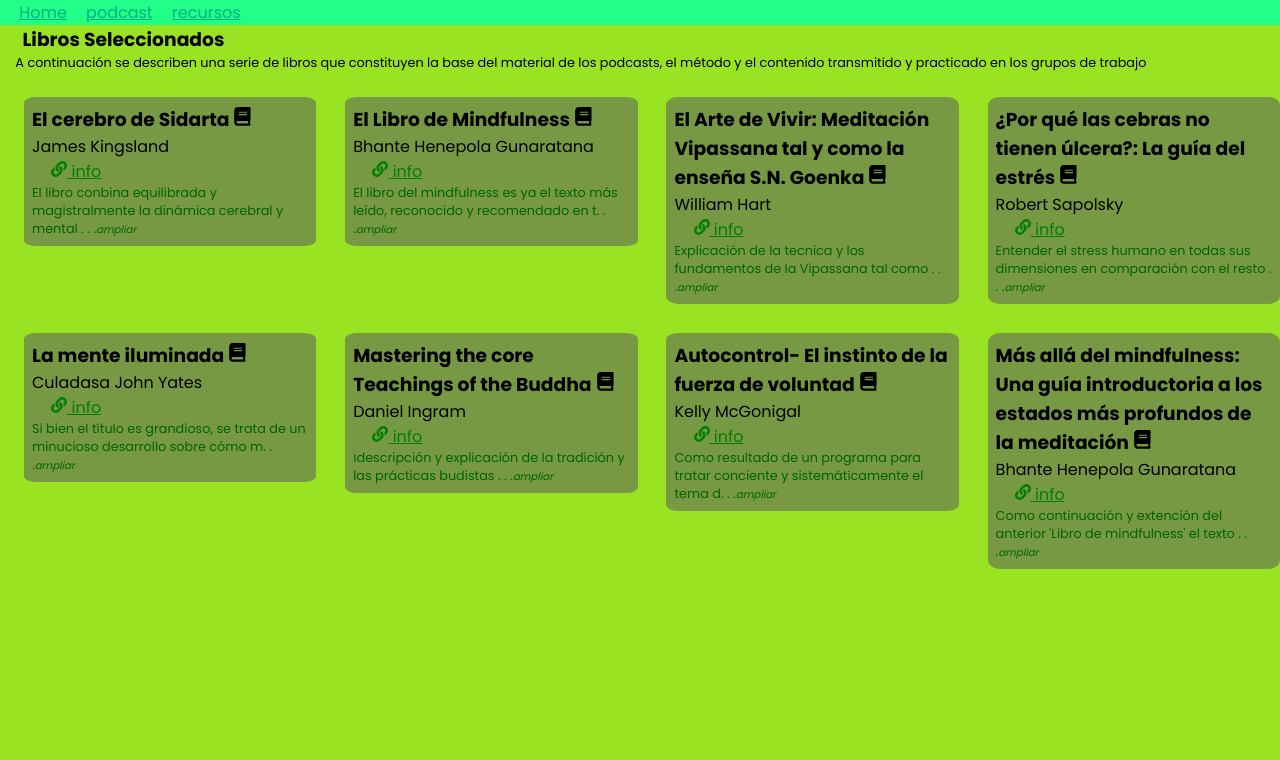
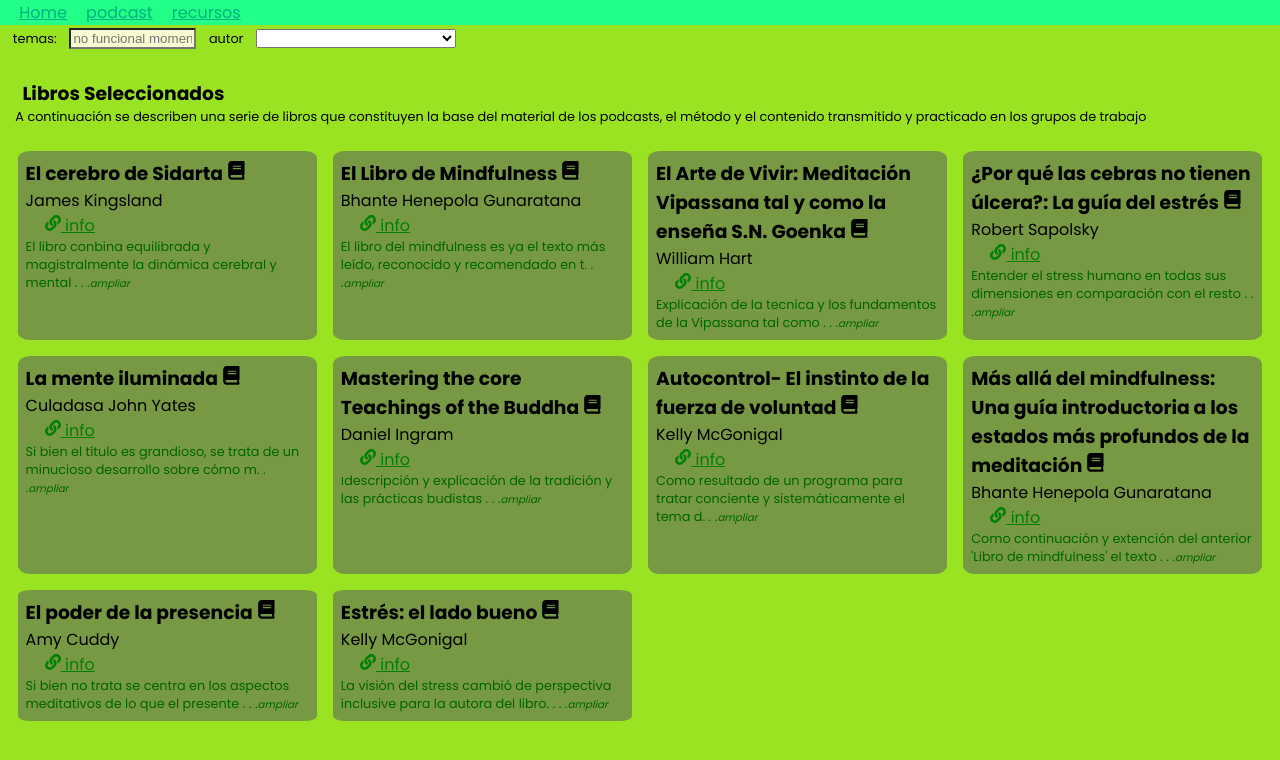
Before and after one commit to chezydan/contemplativa, a React (Create React App) app: page /#/books in a window 1280 px wide. Shown: the top 760 px of the page. Built offline with nearby package versions, Linux system fonts and the light colour scheme.

Commit message:
author search

```diff
--- a/src/App.scss
+++ b/src/App.scss
@@ -129,6 +129,7 @@ body{
 
  .nav-search{
     height:70px;
+    display:inline;
 
  }
 
@@ -139,6 +140,7 @@ body{
  .inpSearch{
   width:9.5em;
   background-color:lightgoldenrodyellow;
+  margin-bottom:30px;
  }
 
  .spanTheme{
@@ -165,12 +167,23 @@ body{
 
 
  .books-container{
-  margin-left:1.5em;
+  margin-left:1.1em;
+  margin-right:1.1em;
  display: grid;
  gap:1.8em;
  grid-template-columns: repeat(auto-fill, minmax(250px, 1fr));
 
  }
+
+.books-container{
+  display: grid;
+  grid-auto-flow: dense;
+  grid-gap: 1em;
+  //grid-template-columns: repeat(3, 250px);
+  grid-template-columns: repeat(auto-fill, minmax(250px, 1fr));
+//  grid-template-rows: repeat(3, 1fr);
+margin-bottom:1.5em;
+}
 
  .book{
 
@@ -185,6 +198,12 @@ body{
  .book .temas{
   color : darkgreen;
  }
+
+/*.book-title{
+  height:4.8em;
+  align-content: center;
+}
+*/
 
  .title{
     padding-left:1.2em;
@@ -231,8 +250,8 @@ body{
  }
 
  .input-timer{
-  display: flex;
-  background-color: aqua;
+
+  background-color: rgb(57, 194, 64);
   margin-left:auto;
   margin-right:auto;
   width:2.5em;
@@ -246,7 +265,7 @@ body{
 
  .input-timer-div{
 
-
+  display:flex;
   background-color: aqua;
   margin-left:auto;
 
@@ -254,13 +273,16 @@ body{
  }
  form{
   display:block;
-  align-items: center;
+//  align-items: center;
+margin-left:auto;
+margin-right: auto;
+width:200wv;
  }
 
 
  .lblTimer{
-  padding-left:430px;
-  margin: left 100px;
+ // padding-left:430px;
+  margin: left auto;
   margin-right:auto;
   width:10rem;
 
@@ -268,12 +290,12 @@ body{
  }
 
 .timerSet{
-
+  font-size:5vmax;
   margin-left :auto;
   margin-right:auto;
     background-color:#11Ae40;
     border:solid;
-   width: 100px;
+   width: 15vw;
     color:yellowgreen;
     border-radius: 15%;
     text-align:  center;
@@ -286,10 +308,26 @@ body{
  }
 
 .presets{
+
   display:flex;
   margin-left :auto;
   margin-right:auto;
-width:400px;
+  width:70vmax;
   align-items:center;
 color:green;
 }
+
+.link-res{
+  font-size: 1.9vmax;
+  //font-size: 2.3vmin;
+
+}
+
+.btn-timer{
+  font-size:2.5vmax;
+  height:8vmax;
+}
+
+select{
+  width: 15em;
+}
--- a/src/components/Book.js
+++ b/src/components/Book.js
@@ -8,7 +8,8 @@ function Book({itm}) {
 
        return (
 <div className='book' key= {id} >
-                <h3>{title} <FaBook /></h3>
+                <div className='book-title'>
+                <h3>{title} <FaBook /></h3>   </div>
                 <p>{author}</p>
                 {url!==""&& <a href={url} target='blank'><FaLink /> info</a>  }
 
--- /dev/null
+++ b/src/components/SearchBook.js
@@ -0,0 +1,32 @@
+import React , {useState} from 'react'
+
+
+function SearchBook({authors, propTargetAuthor, handleTargetAuthor }) {
+
+const authorsof =['Mozart', 'Sibelius', 'Brahms']
+const newAuthors= [... new Set ( authors) ]
+
+  return (
+    <div className='nav-search'>
+    {console.log(authors, newAuthors)}
+        <label htmlFor='podcastSearch' className='lblSearch' > temas:</label>
+        <input type="text" className='inpSearch'
+        id='bookSearch'
+        placeholder='no funcional momentaneamente'
+       // value={targetText}
+      //  onChange={(event)=>handleSearch(event.target.value)}/>
+/>
+        <label className='lblSearch' >autor</label>
+<select
+onChange={(e)=> handleTargetAuthor(e.target.value)}>
+    {authors.map( (author)=>{
+        return(
+          <option value={author} > {author} </option> )    }//callback
+      ) }
+      </select>
+    </div>
+  )
+}
+
+
+export default SearchBook
--- a/src/data/biblioData.js
+++ b/src/data/biblioData.js
@@ -81,7 +81,33 @@ export const books=[
                                     tradición meditativa según el budismo y todo lo concerniente a los aspectos metodológicos.  "   ,
                                    temas: "Mindfulness práctica tradición" ,
                                     lang: "castellano trad de 'Beyond Mindfulness in Plain English"},
+
+             { id :9,
+                                   title :"El poder de la presencia",
+                                       author:"Amy Cuddy",
+                                        url :"https://www.amazon.com/-/es/Amy-Cuddy/dp/8479539534" ,
+                                        img:'',
+              desc : "Si bien no trata se centra en los aspectos meditativos de lo que el presente \
+              implica, es un texto revelador sobre el significado de cómo estar en el tiempo presente en tiempo y postura \
+              transforma la experiencia individual a nivel emocional, cognitivo y conductual"  ,
+                                         temas: "presente postura mindfulness" ,
+                                        lang: "castellano trad de 'Presence' "},
+
+       { id :10,
+                 title :"Estrés: el lado bueno",
+                 author:"Kelly McGonigal",
+                            url :"https://www.amazon.com/Estr%C3%A9s-estr%C3%A9s-puedes-volverte-Spanish/dp/6077359432" ,
+                                img:'',
+                       desc : "La visión del stress cambió de perspectiva inclusive para la autora del libro. \
+                       por medio de clarificación de valores, conciencia del cuerpo y otros recursos se da esta invitación al cambio \
+                       "  ,
+                              temas: "stress mindfulness modelos_mentales" ,
+                          lang: "castellano, trad de 'The Upside of Stress' " },
+
+
+
 ]
+
 
 
 
--- a/src/data/podcastData.js
+++ b/src/data/podcastData.js
@@ -127,6 +127,21 @@ desc : "En un nuevo episodio metodológico con ayudas para apoyar la práctica m
 Esta práctica nos reubica y nos ayuda a anclarnos o reanclarnos en el proceso de respiración en cuyas sensaciones estamos atendiendo y en realidad como microcosmos de toda acción a la que queremos obser var en su substrato material, en sus aspectos no relacionados con el contenido "  ,
  temas: "método práctica " },
 
+ { id :17,
+  title :"El punto en la linea temporal: el presente de momento a momento",
+  link :"https://open.spotify.com/episode/5jFBYacBgxWmCdcxGELTpE" ,
+  desc : "Empezando a mostrar cómo se juega el presente en nuestra experiencia.\
+  La dificultad de poder contemplar en el presente ante la constante influencia de los pensamientos apremientes. \
+  Su relación con el sufrimiento   La inmediatez del momento presente y de cómo la práctica meditativa se lleva por sobre todas las cosas de momento  a momento. \
+    "  ,
+   temas: "presente práctica " },
+
+   { id :18,
+    title :"Del Sindrome de Intolerancia al Presente al Momento Presente",
+    link :"https://open.spotify.com/episode/6GWz8dCC8TtqcxAu7EvFAP" ,
+    desc : "Entendiendo porqué el presente es un obstaculo. Lo vamos a entender por el conocimiento de como funciona la mente y por nuestra experiencia misma.\    Se nos hace difícil la experiencia de momento a momento parecemos padecer de un Sindrome de Intolerancia al Presente.\\   De cuáles son las llaves para salir de la evitación de la experiencia presente y \
+    cuál es el camino para involucrarse hacia el cambio-"  ,
+     temas: "presente" },
 
 ]
 
--- a/src/pages/Books.js
+++ b/src/pages/Books.js
@@ -1,13 +1,18 @@
 
-import React from 'react'
+import React ,{useState} from 'react'
 import {books} from '../data/biblioData'
 import Book from '../components/Book'
-
+import SearchBook from '../components/SearchBook';
 function Books() {
 
+const [targetAuthor, setTargetAuthor]=useState(' ')
 const allBooks = books;
+const authors = [" ",... new Set ( allBooks.map(book=>book.author)   ) ]
+
   return (<>
-
+    <SearchBook authors={(authors)}
+    handleTargetAuthor={setTargetAuthor}
+    propTargetAuthor={targetAuthor}/>
       <h3 className='title'>Libros Seleccionados</h3>
       <p className='explanation'> A continuación se describen una serie de libros que constituyen la base del material
         de los podcasts, el método y el contenido transmitido y practicado en los grupos de trabajo </p>
@@ -15,10 +20,11 @@ const allBooks = books;
 
        <div className='books-container'>
     {allBooks.map( (itm)=>{
-      return( <div>
-    <Book  itm={itm}  />
+      return( <>
+        {itm.author===targetAuthor && <Book  itm={itm}     />  }
+        {targetAuthor===" " && <Book  itm={itm}     />  }
 
-    </div>  )
+    </>  )
   } ) }
   </div>
     </>
--- a/src/pages/Resources.js
+++ b/src/pages/Resources.js
@@ -5,9 +5,10 @@ const Resources = () => {
       <section className='section'>
         <h3 className='title'> Recursos</h3>
         <p>
-        <Link  to="/books" >  <FaBook /> Libros</Link>  </p><p>
-       <Link to="/downloads" ><FaDownload /> Material para descargar</Link>  </p><p>
-       <Link to='/timer' target='-blank'> {<FaHourglass/>}Cronómetro para Meditación </Link> </p>
+        <Link  to="/books" className='link-res'>  <FaBook /> Libros</Link>  </p><p>
+       <Link to="/downloads" className='link-res'><FaDownload /> Material para descargar</Link>  </p><p>
+       <Link to='/timer' className='link-res' target='-blank'> {<FaHourglass/>}Cronómetro para Meditación </Link>
+       </p>
 
        <p> ideas</p>
         <p>otras ideas  </p>
--- a/src/pages/Timer.js
+++ b/src/pages/Timer.js
@@ -64,11 +64,10 @@ function TimerSet({num}){
   return (<div>
     <h3> Cronómetro para meditación   <FaHourglass/> </h3>
 
-
     <div className='timer-container'>
-      <br></br>
-
-    <form> <label className='lblTimer' htmlFor='inputTimer'> minutos</label>
+     <br></br>
+    <form className='form-timer'>
+    <label className='lblTimer' > minutos</label>
     <input type='number'
     className='input-timer' placeholder='m'
         onBlur={handleChange}
@@ -77,16 +76,14 @@ function TimerSet({num}){
         </input>
 
        <div className='presets'>
-
         {timeVector.map( (itm) =>    <TimerSet num={itm}  /> )}
-
-        </div>
+               </div>
         </form>
 
 
         <div className='container-timer'>
 
-        <button className='btn' onClick={()=>{setRunning(!running)}}>
+        <button className='btn-timer' onClick={()=>{setRunning(!running)}}>
           {!running? 'Activar': 'Detener'}</button><br></br>
 
         <div className='clock' >
```
Also changed, not shown: 1 other file (tests, documents, lock files or other folders).
